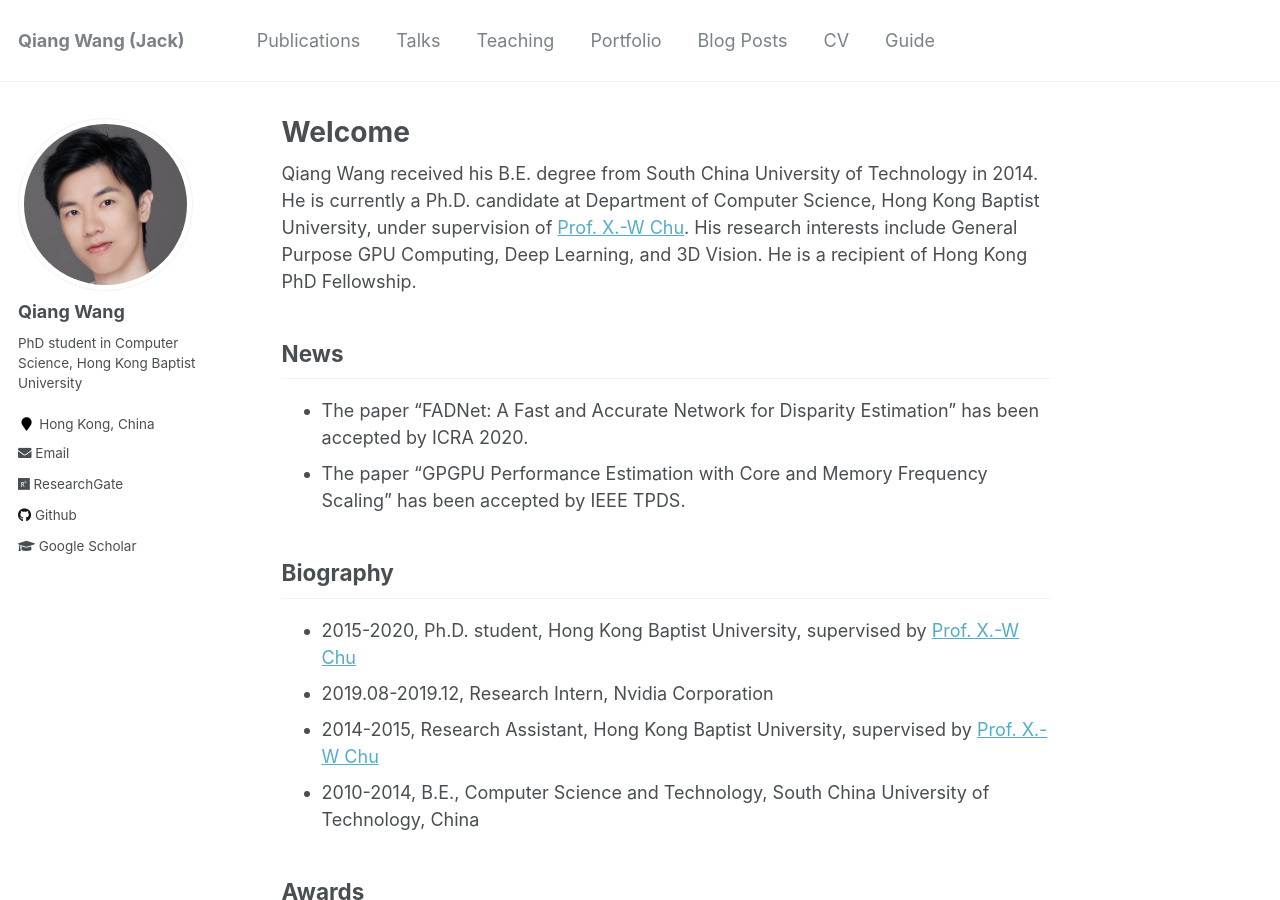
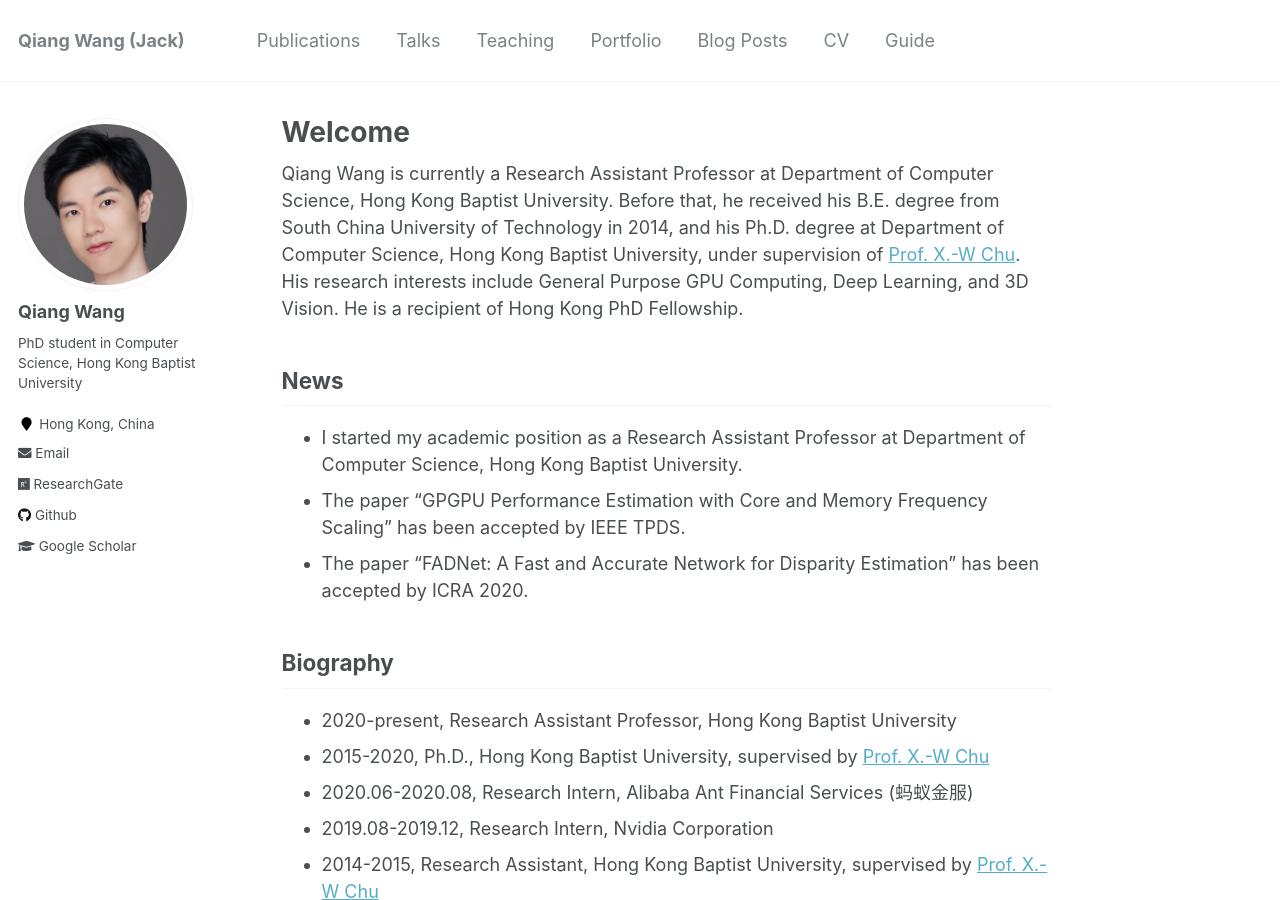
Before and after one commit to blackjack2015/blackjack2015.github.io, a Jekyll site: the page built from _pages/about.md, in a window 1280 px wide and 900 px high. Built offline with Jekyll 4.4.1, drawn with Linux system fonts in a browser that asks for light colours.

Commit message:
Update about.md

```diff
--- a/_pages/about.md
+++ b/_pages/about.md
@@ -9,14 +9,17 @@ redirect_from:
 ---
 
 
-Qiang Wang received his B.E. degree from South China University of Technology in 2014. He is currently a Ph.D. candidate at Department of Computer Science, Hong Kong Baptist University, under supervision of [Prof. X.-W Chu](https://www.comp.hkbu.edu.hk/~chxw/). His research interests include General Purpose GPU Computing, Deep Learning, and 3D Vision. He is a recipient of Hong Kong PhD Fellowship.
+Qiang Wang is currently a Research Assistant Professor at Department of Computer Science, Hong Kong Baptist University. Before that, he received his B.E. degree from South China University of Technology in 2014, and his Ph.D. degree at Department of Computer Science, Hong Kong Baptist University, under supervision of [Prof. X.-W Chu](https://www.comp.hkbu.edu.hk/~chxw/). His research interests include General Purpose GPU Computing, Deep Learning, and 3D Vision. He is a recipient of Hong Kong PhD Fellowship.
 
 ## News
++ I started my academic position as a Research Assistant Professor at Department of Computer Science, Hong Kong Baptist University.
++ The paper "GPGPU Performance Estimation with Core and Memory Frequency Scaling" has been accepted by IEEE TPDS.
 + The paper "FADNet: A Fast and Accurate Network for Disparity Estimation" has been accepted by ICRA 2020.
-+ The paper "GPGPU Performance Estimation with Core and Memory Frequency Scaling" has been accepted by IEEE TPDS.
 
 ## Biography
-+ 2015-2020, Ph.D. student, Hong Kong Baptist University, supervised by [Prof. X.-W Chu](https://www.comp.hkbu.edu.hk/~chxw/)
++ 2020-present, Research Assistant Professor, Hong Kong Baptist University
++ 2015-2020, Ph.D., Hong Kong Baptist University, supervised by [Prof. X.-W Chu](https://www.comp.hkbu.edu.hk/~chxw/)
++ 2020.06-2020.08, Research Intern, Alibaba Ant Financial Services (蚂蚁金服)
 + 2019.08-2019.12, Research Intern, Nvidia Corporation
 + 2014-2015, Research Assistant, Hong Kong Baptist University, supervised by [Prof. X.-W Chu](https://www.comp.hkbu.edu.hk/~chxw/)
 + 2010-2014, B.E., Computer Science and Technology, South China University of Technology, China
```
